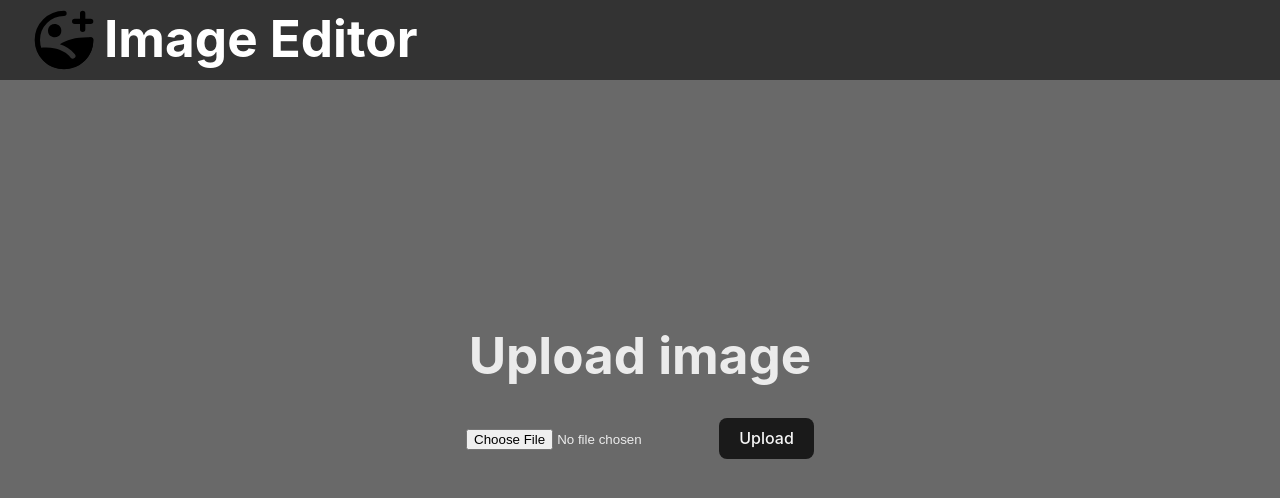
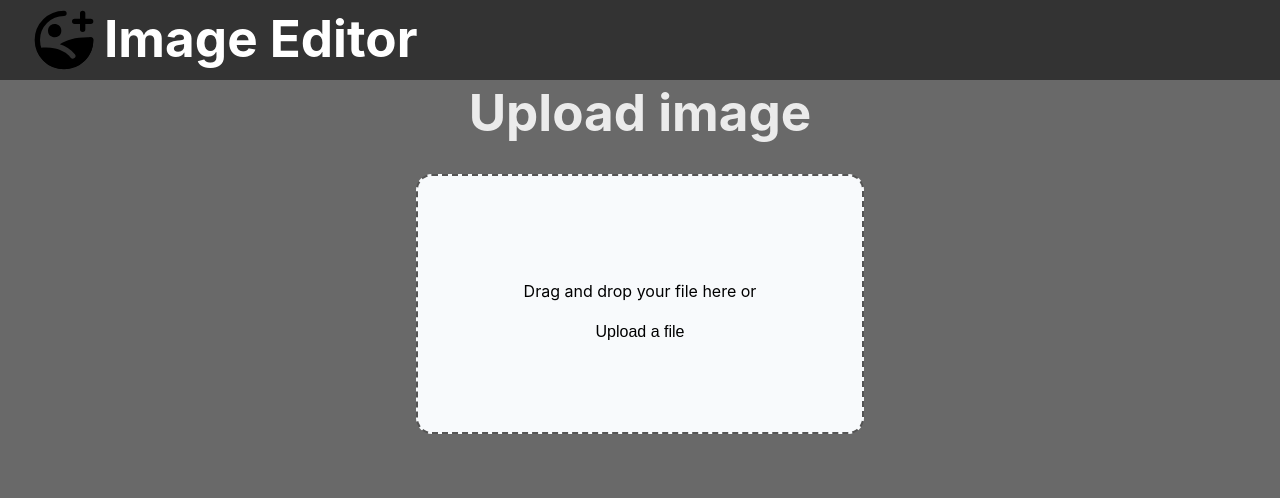
Before and after one commit to JagWoyat/react-image-editor-with-python, a React (Vite) app: page / in a window 1280 px wide. Shown: the top 498 px of the page. Built offline with nearby package versions, Linux system fonts and the light colour scheme.

Commit message:
IMG-12 added drag and drop zone

```diff
--- a/src/App.tsx
+++ b/src/App.tsx
@@ -1,7 +1,7 @@
 import { useEffect, useState } from "react";
 import { useNavigate } from "react-router-dom";
 import "./App.css";
-import ImageUploader from "./ImageUploader";
+import ImageUploader from "./components/ImageUploader/ImageUploader";
 import Navbar from "./components/Navbar/Navbar";
 
 function App() {
--- a/src/ImageUploader.tsx
+++ /dev/null
@@ -1,53 +0,0 @@
-import { useState } from "react";
-
-type Props = {
-  title: string;
-  path: any;
-  request: any;
-};
-
-export default function ImageUploader({ title, path, request }: Props) {
-  const [image, setImage] = useState<File>();
-
-  const onFileChange = (event: any) => {
-    setImage(event.target.files[0]);
-  };
-
-  const handleSubmit = (event: any) => {
-    event.preventDefault();
-
-    let formData = new FormData();
-
-    if (!image) return;
-    formData.append("img", image);
-    formData.append("title", title);
-
-    // console.log(formData);
-    const url = "http://localhost:4000/api/upload";
-    const requestOptions = {
-      method: "POST",
-      body: formData,
-    };
-    request("loading");
-    fetch(url, requestOptions)
-      .then((response) => response.text()) // Extract the response as text
-      .then((responseText) => {
-        request("done");
-        path(responseText);
-      })
-      .catch((error) => {
-        request("error");
-        console.log("Form submit error", error);
-      });
-  };
-
-  return (
-    <div>
-      <h1>{title}</h1>
-      <form onSubmit={handleSubmit}>
-        <input type="file" onChange={onFileChange} />
-        <button type="submit">Upload</button>
-      </form>
-    </div>
-  );
-}
--- /dev/null
+++ b/src/components/ImageUploader/ImageUploader.module.css
@@ -0,0 +1,65 @@
+.Form {
+  height: 16rem;
+  width: 28rem;
+  max-width: 100%;
+  text-align: center;
+  position: relative;
+  color: black;
+}
+
+.Label {
+  height: 100%;
+  display: flex;
+  align-items: center;
+  justify-content: center;
+  border-radius: 1rem;
+  border: 2px dashed #555;
+  background-color: #f8fafc;
+}
+
+.LabelActive {
+  height: 100%;
+  display: flex;
+  align-items: center;
+  justify-content: center;
+  border-radius: 1rem;
+  border: 2px dashed #555;
+  background-color: #ffffff;
+}
+
+.ActiveDropZone {
+  position: absolute;
+  width: 100%;
+  height: 100%;
+  border-radius: 1rem;
+  top: 0px;
+  right: 0px;
+  bottom: 0px;
+  left: 0px;
+}
+
+.UploadButton {
+  cursor: pointer;
+  padding: 0.25rem;
+  font-size: 1rem;
+  border: none;
+  font-family: "Oswald", sans-serif;
+  background-color: transparent;
+  color: black;
+}
+
+.UploadButton:hover {
+  text-decoration-line: underline;
+}
+
+.RemoveImgButton {
+  position: absolute;
+  color: red;
+  bottom: 95%;
+  left: 95%;
+  width: 2rem;
+  height: 2rem;
+  border-radius: 100%;
+  /* margin: 0; */
+  padding: 0;
+}
--- /dev/null
+++ b/src/components/ImageUploader/ImageUploader.tsx
@@ -0,0 +1,153 @@
+import { ChangeEvent, DragEvent, useRef, useState } from "react";
+import styles from "./ImageUploader.module.css";
+
+type Props = {
+  title: string;
+  path: any;
+  request: any;
+};
+
+export default function ImageUploader({ title, path, request }: Props) {
+  const [image, setImage] = useState<File>();
+  const [imagePreview, setImagePreview] = useState<string | null>(null);
+  const [dragActive, setDragActive] = useState(false);
+  const inputRef = useRef<HTMLInputElement | null>(null);
+
+  const onFileChange = (event: ChangeEvent<HTMLInputElement>) => {
+    const file = event.target.files?.[0];
+
+    if (file) {
+      setImage(file);
+      const reader = new FileReader();
+
+      reader.onload = (e) => {
+        setImagePreview(e.target?.result as string);
+      };
+
+      reader.readAsDataURL(file);
+    }
+  };
+
+  const removeImg = () => {
+    setImage(undefined);
+    setImagePreview(null);
+  };
+
+  const handleDrag = (event: any) => {
+    event.preventDefault();
+    event.stopPropagation();
+    if (event.type === "dragenter" || event.type === "dragover") {
+      setDragActive(true);
+    } else if (event.type === "dragleave") {
+      setDragActive(false);
+    }
+  };
+
+  const handleDrop = function (event: DragEvent<HTMLDivElement>) {
+    event.preventDefault();
+    event.stopPropagation();
+    setDragActive(false);
+
+    const file = event.dataTransfer?.files[0];
+
+    if (file) {
+      const reader = new FileReader();
+
+      reader.onload = (event) => {
+        setImagePreview(event.target?.result as string);
+      };
+
+      reader.readAsDataURL(file);
+    }
+  };
+
+  const handleSubmit = (event: any) => {
+    event.preventDefault();
+
+    let formData = new FormData();
+
+    if (!image) return;
+    formData.append("img", image);
+    formData.append("title", title);
+
+    // console.log(formData);
+    const url = "http://localhost:4000/api/upload";
+    const requestOptions = {
+      method: "POST",
+      body: formData,
+    };
+    request("loading");
+    fetch(url, requestOptions)
+      .then((response) => response.text()) // Extract the response as text
+      .then((responseText) => {
+        request("done");
+        path(responseText);
+      })
+      .catch((error) => {
+        request("error");
+        console.log("Form submit error", error);
+      });
+  };
+  const handleClick = () => {
+    if (inputRef.current) {
+      inputRef.current.click();
+    }
+  };
+
+  return (
+    <div>
+      <h1>{title}</h1>
+      <form
+        className={styles.Form}
+        onDragEnter={handleDrag}
+        onSubmit={handleSubmit}
+      >
+        {imagePreview ? (
+          <>
+            <button className={styles.RemoveImgButton} onClick={removeImg}>
+              x
+            </button>
+            <img
+              src={imagePreview}
+              alt="SelectedImage"
+              style={{ maxWidth: "100%" }}
+            />
+            <button className={styles.UploadButton} type="submit">
+              Upload a file
+            </button>
+          </>
+        ) : (
+          <>
+            <label
+              className={dragActive ? styles.LabelActive : styles.Label}
+              htmlFor="image-input"
+            >
+              <input
+                ref={inputRef}
+                style={{ display: "none" }}
+                type="file"
+                id="image-input"
+                onChange={onFileChange}
+              />
+              <div>
+                <p>Drag and drop your file here or</p>
+                <button onClick={handleClick} className={styles.UploadButton}>
+                  Upload a file
+                </button>
+              </div>
+            </label>
+            {dragActive && (
+              <div
+                className={styles.ActiveDropZone}
+                onDragEnter={handleDrag}
+                onDragLeave={handleDrag}
+                onDragOver={handleDrag}
+                onDrop={handleDrop}
+              ></div>
+            )}
+          </>
+        )}
+      </form>
+    </div>
+  );
+}
--- a/src/index.css
+++ b/src/index.css
@@ -24,7 +24,7 @@ a:hover {
 }
 
 .Body {
-  margin-bottom: 3rem;
+  margin-bottom: 20rem;
 }
 
 body,
@@ -47,7 +47,7 @@ img {
   max-height: 600px;
 }
 
-button {
+/* button {
   border-radius: 8px;
   border: 1px solid transparent;
   padding: 0.6em 1.2em;
@@ -65,7 +65,7 @@ button:hover {
 button:focus,
 button:focus-visible {
   outline: 4px auto -webkit-focus-ring-color;
-}
+} */
 
 .ResponseWrapper {
   display: flex;
```
